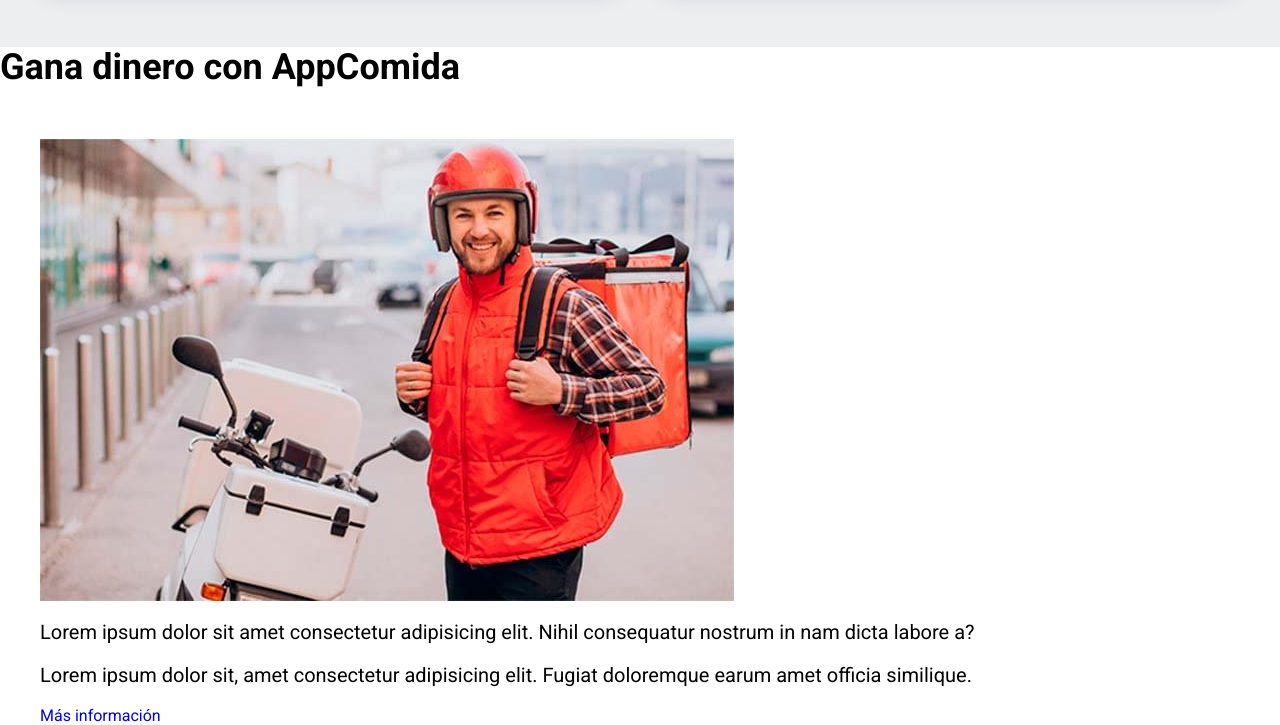
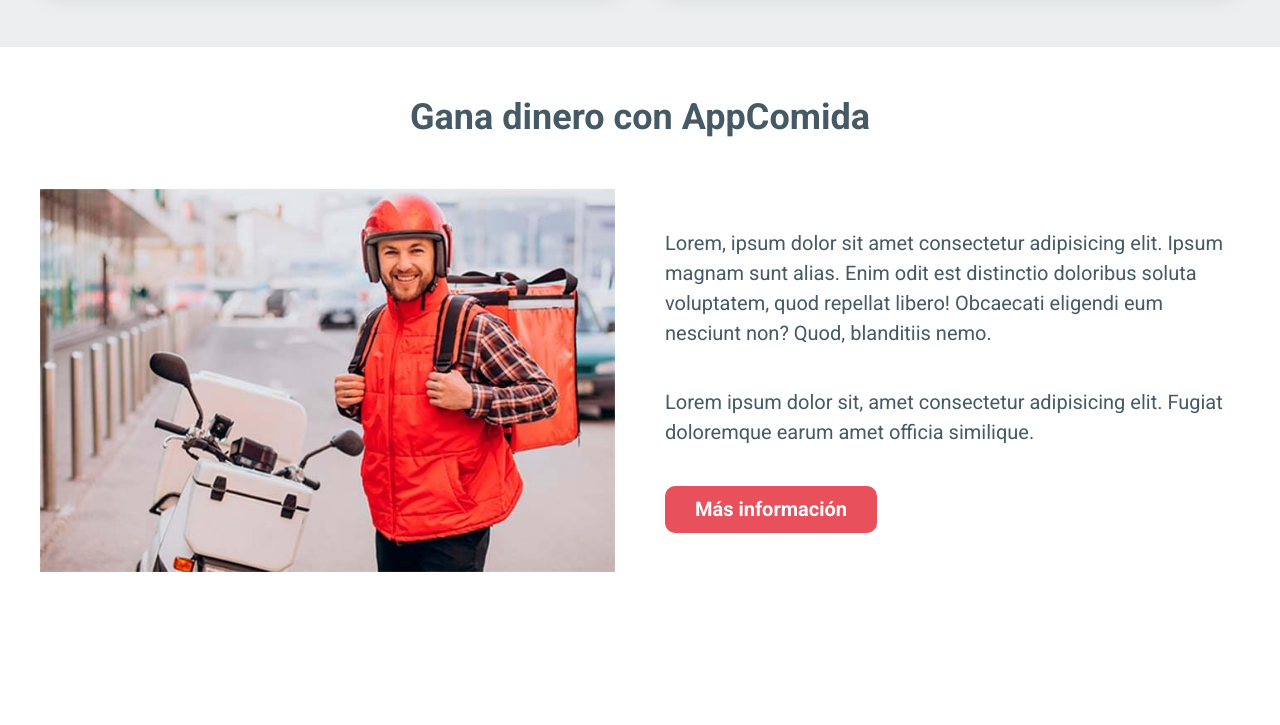
Before and after one commit to Camoralesh27/P6-SASS-DeliveryApp, a website: page index.html in a window 1280 px wide. Shown: the part 4262-4987 px from the top of the page. After the commit the page ends 4884 px from the top, so only its background shows below. Drawn offline with Linux system fonts and the light colour scheme.

Commit message:
terminando seccion repartidores, iniciando seccion descargar

```diff
--- a/index.html
+++ b/index.html
@@ -337,7 +337,7 @@
             </div>
 
             <div class="repartidores__contenido">
-                <p class="repartidores__texto">Lorem ipsum dolor sit amet consectetur adipisicing elit. Nihil consequatur nostrum in nam dicta labore a?</pclass>
+                <p class="repartidores__texto">Lorem, ipsum dolor sit amet consectetur adipisicing elit. Ipsum magnam sunt alias. Enim odit est distinctio doloribus soluta voluptatem, quod repellat libero! Obcaecati eligendi eum nesciunt non? Quod, blanditiis nemo.</pclass>
                 <p class="repartidores__texto">Lorem ipsum dolor sit, amet consectetur adipisicing elit. Fugiat doloremque earum amet officia similique. </p>
 
                 <a class="repartidores__enlace" href="#">Más información</a>
--- a/src/scss/repartidores/_repartidores.scss
+++ b/src/scss/repartidores/_repartidores.scss
@@ -1,2 +1,35 @@
 @use 'base/variables' as v;
 @use 'base/mixins' as m;
+
+.repartidores {
+    padding: v.$separacion 0;
+
+    &__heading {
+        text-align: center;
+        color: v.$secundario;
+    }
+
+    &__grid {
+
+        @include m.tablet {
+            @include m.grid(2, v.$separacion)
+        }
+    }
+
+    &__contenido {
+        display: flex;
+        flex-direction: column;
+        justify-content: space-evenly;
+        align-items: flex-start;
+    }
+
+    &__texto {
+        line-height: 1.5;
+        color: v.$secundario;
+        margin: 0;
+    }
+
+    &__enlace {
+        @include m.boton(v.$primario, v.$blanco);
+    }
+}
```
Also changed, not shown: build/css/app.css, 1 other file.
